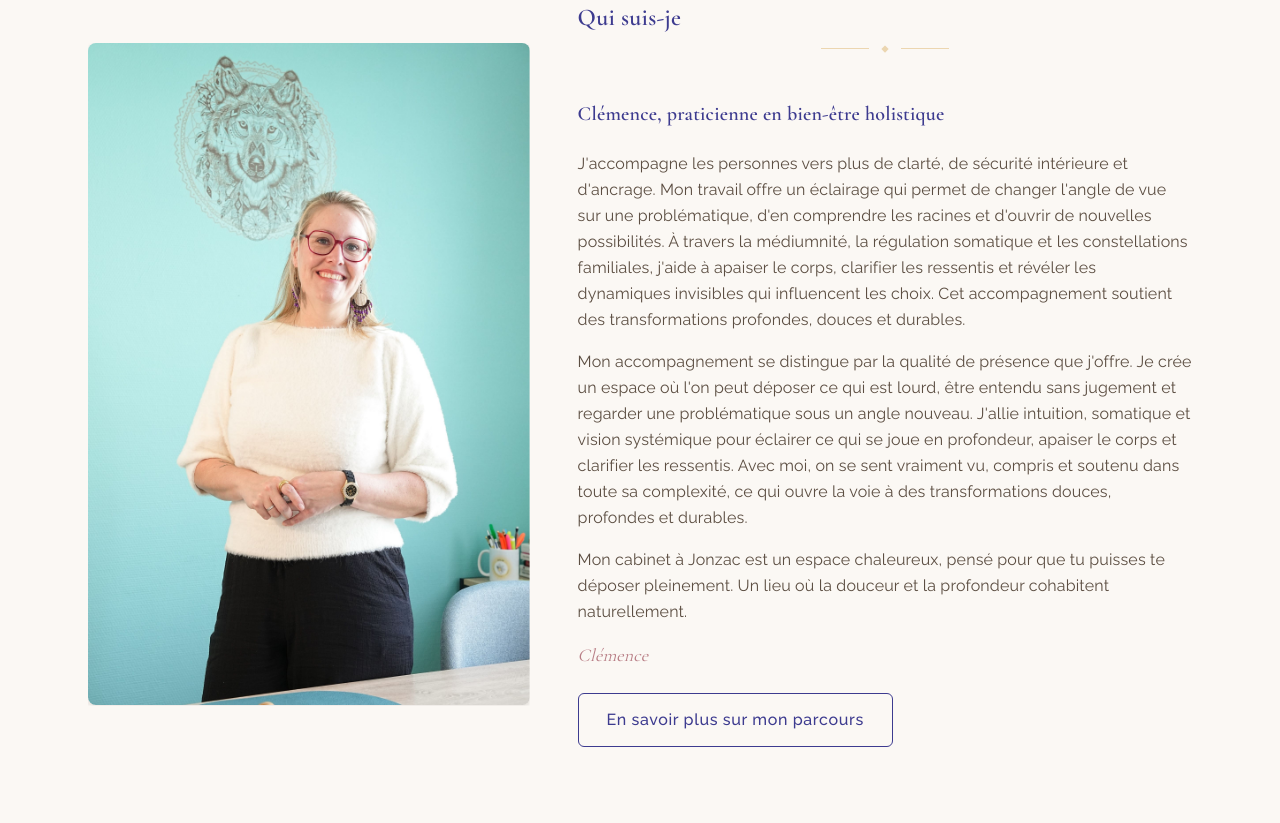
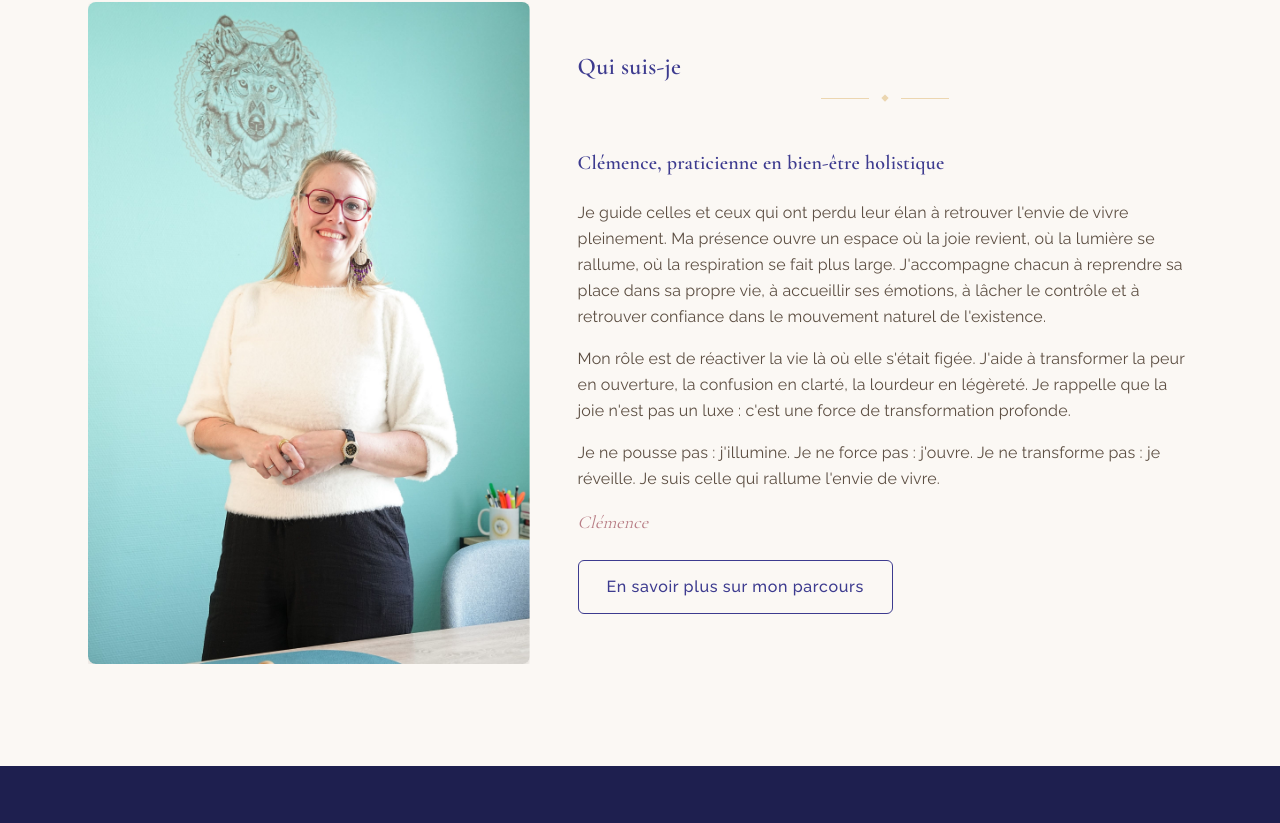
Before and after one commit to WeAreReSite/clemence-reznicek, a Next.js app: page / in a window 1280 px wide. Shown: the part 1977-2800 px from the top of the page. Built offline with nearby package versions, Linux system fonts and the light colour scheme.

Commit message:
Update content

```diff
--- a/content/about.ts
+++ b/content/about.ts
@@ -21,9 +21,9 @@ export const aboutPage: AboutPageContent = {
       "Depuis plus de 10 ans, je me forme, j'explore et j'affine ma pratique. Massage, soins énergétiques, travail somatique, constellations familiales, aromathérapie, médiumnité, décodage quantique : chaque outil que j'ai intégré est venu répondre à un besoin réel rencontré sur le terrain, dans l'accompagnement de personnes comme toi.",
       "Mon accompagnement se distingue par la qualité de présence que j'offre. Je crée un espace où l'on peut déposer ce qui est lourd, être entendu sans jugement et regarder une problématique sous un angle nouveau. J'allie intuition, somatique et vision systémique pour éclairer ce qui se joue en profondeur, apaiser le corps et clarifier les ressentis. Avec moi, on se sent vraiment vu, compris et soutenu dans toute sa complexité, ce qui ouvre la voie à des transformations douces, profondes et durables.",
       "Aujourd'hui, je reçois dans mon cabinet à Jonzac, en Charente-Maritime. Un lieu chaleureux et enveloppant, à l'image de ma pratique. Un espace sacré où la douceur et la profondeur cohabitent naturellement. C'est ici que je t'invite à venir déposer ce qui pèse et retrouver la clarté qui t'habite déjà.",
-      "Ma mission est d'offrir des espaces où l'on peut se déposer, se comprendre et se réorganiser en profondeur. J'accompagne les personnes à retrouver de la clarté, de la sécurité intérieure et une direction plus juste, en éclairant ce qui se joue derrière leurs blocages, leurs réactions ou leurs répétitions.",
-      "Je mets au service de chacun ma présence, mon intuition, ma lecture des dynamiques invisibles et ma compréhension somatique pour transformer l'angle de vue d'une problématique et ouvrir de nouvelles possibilités.",
-      "Ma mission est de permettre à l'être de se retrouver, de se rassembler et de se redéployer, avec douceur, précision et intégrité.",
+      "Je guide celles et ceux qui ont perdu leur élan à retrouver l'envie de vivre pleinement. Ma présence ouvre un espace où la joie revient, où la lumière se rallume, où la respiration se fait plus large. J'accompagne chacun à reprendre sa place dans sa propre vie, à accueillir ses émotions, à lâcher le contrôle et à retrouver confiance dans le mouvement naturel de l'existence.",
+      "Mon rôle est de réactiver la vie là où elle s'était figée. J'aide à transformer la peur en ouverture, la confusion en clarté, la lourdeur en légèreté. Je rappelle que la joie n'est pas un luxe : c'est une force de transformation profonde. À travers ma douceur, ma lumière et ma liberté intérieure, j'invite chaque être à se reconnecter à son essence, à savourer sa vie, à se sentir soutenu par la vie elle-même.",
+      "Je ne pousse pas : j'illumine. Je ne force pas : j'ouvre. Je ne transforme pas : je réveille. Je suis celle qui rallume l'envie de vivre.",
     ],
     image: {
       src: "/images/team/DSC02967.jpg",
@@ -108,7 +108,7 @@ export const aboutPage: AboutPageContent = {
         description: "Formation certifiante en massage Symphonie des Cellules",
       },
       {
-        name: "Formation Lise Bourbeau – Les 5 blessures de l'âme",
+        name: "Formation Lise Bourbeau, Les 5 blessures de l'âme",
         description:
           "Formation approfondie sur les 5 blessures de l'âme selon Lise Bourbeau",
       },
--- a/content/contact.ts
+++ b/content/contact.ts
@@ -33,7 +33,7 @@ export const contactPage: ContactPageContent = {
   heroSubtitle:
     "Un premier pas vers toi-même commence ici",
   introText:
-    "Que tu aies une question, une hésitation ou simplement l'envie d'en savoir plus, n'hésite pas à me contacter. Je réponds personnellement à chaque message. Tu peux aussi m'appeler directement — parfois une voix rassure plus qu'un écran. Et si tu sais déjà ce que tu cherches, prends rendez-vous en ligne. Je t'accueille avec plaisir.",
+    "Que tu aies une question, une hésitation ou simplement l'envie d'en savoir plus, n'hésite pas à me contacter. Je réponds personnellement à chaque message. Tu peux aussi m'appeler directement. Parfois une voix rassure plus qu'un écran. Et si tu sais déjà ce que tu cherches, prends rendez-vous en ligne. Je t'accueille avec plaisir.",
   phone: {
     display: "06 32 18 52 59",
     link: "tel:+33632185259",
--- a/content/homepage.ts
+++ b/content/homepage.ts
@@ -145,9 +145,9 @@ export const introduction: IntroductionContent = {
   sectionTitle: "Qui suis-je",
   headline: "Clémence, praticienne en bien-être holistique",
   paragraphs: [
-    "J'accompagne les personnes vers plus de clarté, de sécurité intérieure et d'ancrage. Mon travail offre un éclairage qui permet de changer l'angle de vue sur une problématique, d'en comprendre les racines et d'ouvrir de nouvelles possibilités. À travers la médiumnité, la régulation somatique et les constellations familiales, j'aide à apaiser le corps, clarifier les ressentis et révéler les dynamiques invisibles qui influencent les choix. Cet accompagnement soutient des transformations profondes, douces et durables.",
-    "Mon accompagnement se distingue par la qualité de présence que j'offre. Je crée un espace où l'on peut déposer ce qui est lourd, être entendu sans jugement et regarder une problématique sous un angle nouveau. J'allie intuition, somatique et vision systémique pour éclairer ce qui se joue en profondeur, apaiser le corps et clarifier les ressentis. Avec moi, on se sent vraiment vu, compris et soutenu dans toute sa complexité, ce qui ouvre la voie à des transformations douces, profondes et durables.",
-    "Mon cabinet à Jonzac est un espace chaleureux, pensé pour que tu puisses te déposer pleinement. Un lieu où la douceur et la profondeur cohabitent naturellement.",
+    "Je guide celles et ceux qui ont perdu leur élan à retrouver l'envie de vivre pleinement. Ma présence ouvre un espace où la joie revient, où la lumière se rallume, où la respiration se fait plus large. J'accompagne chacun à reprendre sa place dans sa propre vie, à accueillir ses émotions, à lâcher le contrôle et à retrouver confiance dans le mouvement naturel de l'existence.",
+    "Mon rôle est de réactiver la vie là où elle s'était figée. J'aide à transformer la peur en ouverture, la confusion en clarté, la lourdeur en légèreté. Je rappelle que la joie n'est pas un luxe : c'est une force de transformation profonde.",
+    "Je ne pousse pas : j'illumine. Je ne force pas : j'ouvre. Je ne transforme pas : je réveille. Je suis celle qui rallume l'envie de vivre.",
   ],
   image: {
     src: "/images/team/DSC02967.jpg",
@@ -348,7 +348,7 @@ export const serviceCategories: ServiceCategoryContent = {
 
 export const rmdSpotlight: RMDContent = {
   sectionTitle: "Le programme signature",
-  headline: "RMD — Réorganisation en profondeur",
+  headline: "RMD : Réorganisation en profondeur",
   description:
     "Un parcours de 9 séances pour aller au cœur de tes mécanismes, libérer ce qui ne te sert plus et poser les fondations d'un nouveau rapport à toi-même. Le RMD est né de 10 ans de pratique et de recherche. C'est le chemin le plus complet que je propose pour une transformation profonde et durable.",
   highlights: [
--- a/content/rmd.ts
+++ b/content/rmd.ts
@@ -18,7 +18,7 @@ export const rmdPage: RMDPageContent = {
     "C'est ma signature parce qu'il rassemble tout ce qui fait la singularité de ma présence et de mon regard. J'y unis l'intuition, la lecture fine des dynamiques invisibles, la compréhension somatique et une approche profondément humaine. C'est l'espace où toutes mes compétences se rencontrent pour offrir un éclairage juste, transformer l'angle de vue d'une problématique et accompagner une réorganisation intérieure durable. C'est là que mon travail prend toute sa cohérence, sa profondeur et sa force.",
     "Le RMD est né de 10 ans de pratique, de recherche et d'accompagnement. C'est la synthèse de tout ce que j'ai appris, expérimenté et affiné au fil des années. Ce programme est le chemin le plus complet que je propose pour aller au cœur de ce qui se joue en toi.",
     "En 9 séances, on traverse ensemble les différentes couches de ton être : le corps, les émotions, les schémas de pensée, les mémoires familiales, le champ énergétique. L'objectif n'est pas de tout résoudre, mais de créer les conditions pour qu'une réorganisation profonde puisse se faire, à ton rythme, dans la sécurité.",
-    "Ce programme s'adresse à celles et ceux qui sentent qu'il est temps d'aller plus loin. Pas pour se réparer — tu n'es pas cassé. Mais pour te connaître dans toutes tes dimensions et trouver une nouvelle façon d'habiter ta vie.",
+    "Ce programme s'adresse à celles et ceux qui sentent qu'il est temps d'aller plus loin. Pas pour se réparer, tu n'es pas cassé. Mais pour te connaître dans toutes tes dimensions et trouver une nouvelle façon d'habiter ta vie.",
   ],
   forWhom: {
     title: "Ce programme est pour toi si",
--- a/content/site.ts
+++ b/content/site.ts
@@ -12,7 +12,7 @@ export const siteConfig: SiteConfig = {
   businessName: "Clémence Reznicek",
   tagline: "Bien-être holistique et émotionnel",
   description:
-    "J'accompagne les personnes vers plus de clarté, de sécurité intérieure et d'ancrage. Mon travail offre un éclairage qui permet de changer l'angle de vue sur une problématique, d'en comprendre les racines et d'ouvrir de nouvelles possibilités. À travers la médiumnité, la régulation somatique et les constellations familiales, j'aide à apaiser le corps, clarifier les ressentis et révéler les dynamiques invisibles qui influencent les choix. Cet accompagnement soutient des transformations profondes, douces et durables.",
+    "Je guide celles et ceux qui ont perdu leur élan à retrouver l'envie de vivre pleinement. Ma présence ouvre un espace où la joie revient, où la lumière se rallume, où la respiration se fait plus large. J'accompagne chacun à reprendre sa place dans sa propre vie, à accueillir ses émotions, à lâcher le contrôle et à retrouver confiance dans le mouvement naturel de l'existence.",
   businessType: "HealthAndBeautyBusiness",
   phone: {
     display: "06 32 18 52 59",
@@ -137,5 +137,5 @@ export const footer: FooterContent = {
   ],
   socialLinks: siteConfig.socialLinks,
   description:
-    "J'accompagne les personnes vers plus de clarté, de sécurité intérieure et d'ancrage. À travers la médiumnité, la régulation somatique et les constellations familiales, j'aide à apaiser le corps, clarifier les ressentis et révéler les dynamiques invisibles qui influencent les choix.",
+    "Je guide celles et ceux qui ont perdu leur élan à retrouver l'envie de vivre pleinement. J'accompagne chacun à reprendre sa place dans sa propre vie, à accueillir ses émotions et à retrouver confiance dans le mouvement naturel de l'existence.",
 };
```
